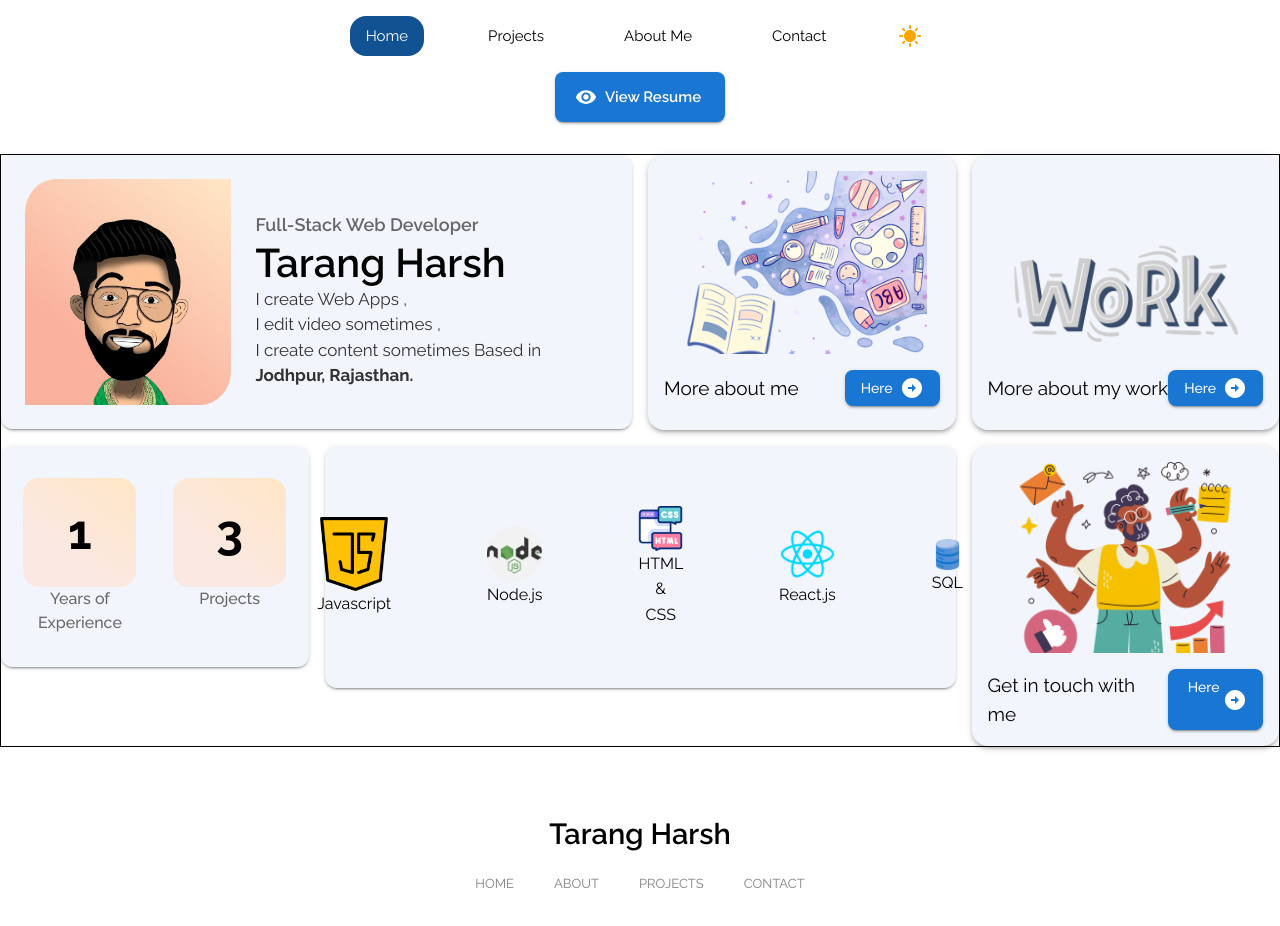
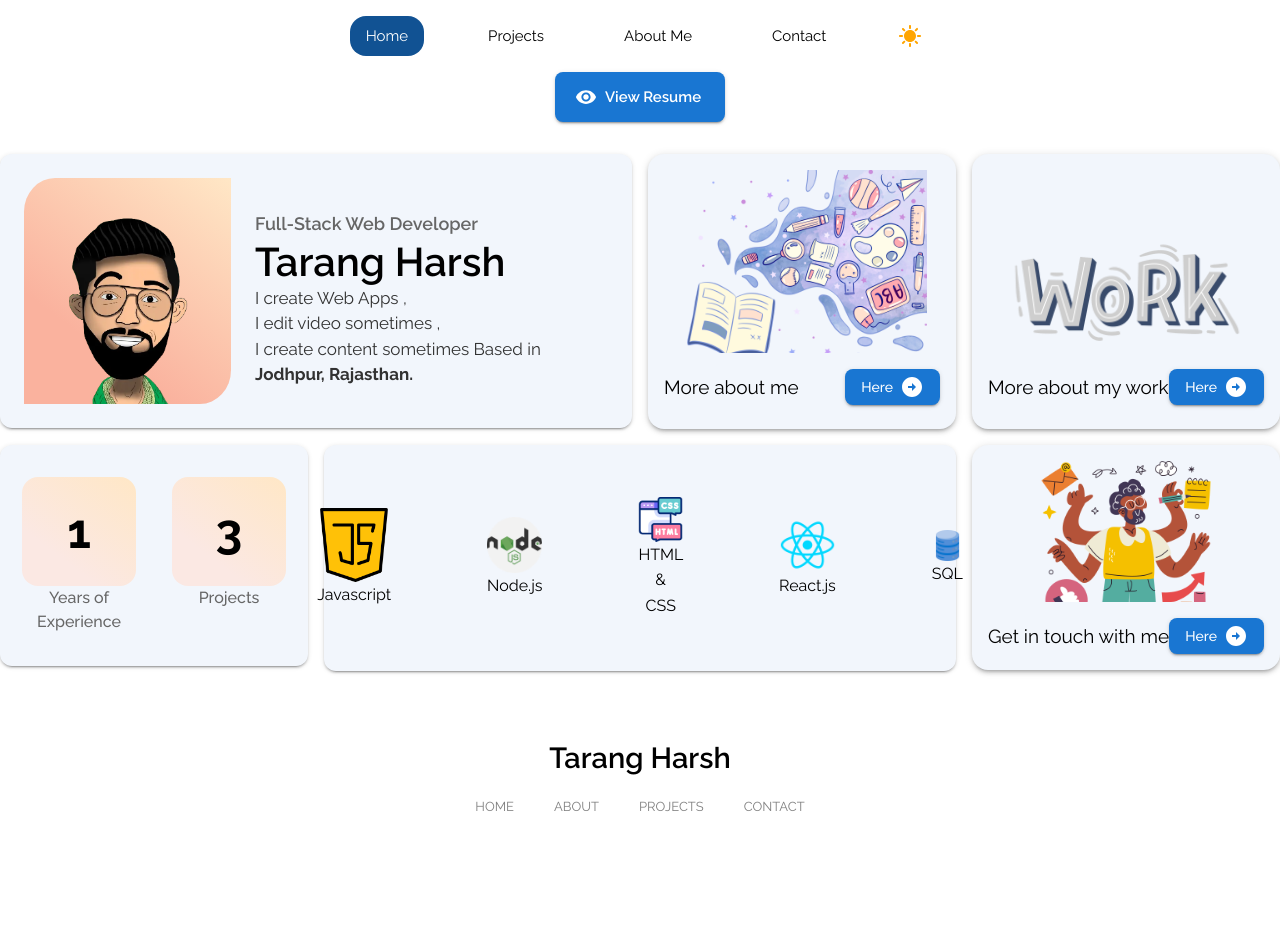
Before and after one commit to harshtarang7/portfolio-nextjs, a Next.js app: page / in a window 1280 px wide. Shown: the top 926 px of the page. After the commit the page ends 898 px from the top, so only its background shows below. Built offline with nearby package versions, Linux system fonts and the light colour scheme.

Commit message:
fixed bug

```diff
--- a/src/app/page.tsx
+++ b/src/app/page.tsx
@@ -58,7 +58,6 @@ export default function Home() {
         animate="animate"
       >
         <Grid
-        border={1}
           container
           maxWidth={"1370px"}
           justifyContent={"space-between"}
@@ -347,7 +346,7 @@ export default function Home() {
                   display={"flex"}
                   component={Paper}
                   elevation={2}
-                  py={6.5}
+                  py={5.5}
                   px={5}
                   borderRadius={3}
                   gap={10}
@@ -457,7 +456,7 @@ export default function Home() {
                   flexDirection={"column"}
                   component={Paper}
                   width={"100%"}
-                  height={"300px"}
+                  height={"225px"}
                   p={2}
                   gap={2}
                   borderRadius={4}
@@ -478,7 +477,7 @@ export default function Home() {
                     <Image
                       src={"/assets/productivity.png"}
                       alt="profile"
-                      width={250}
+                      width={200}
                       height={120}
                       style={{
                         position: "absolute",
```
